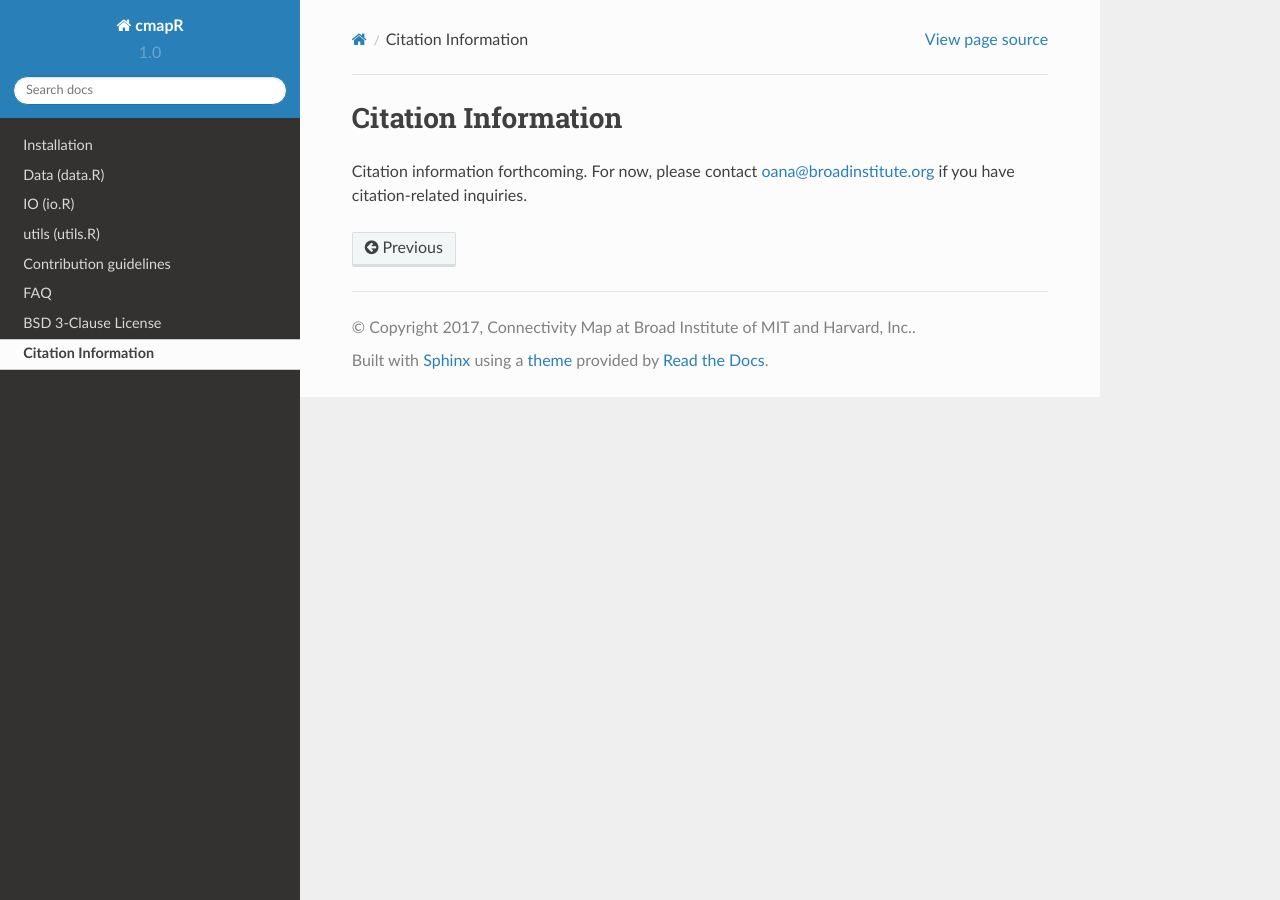
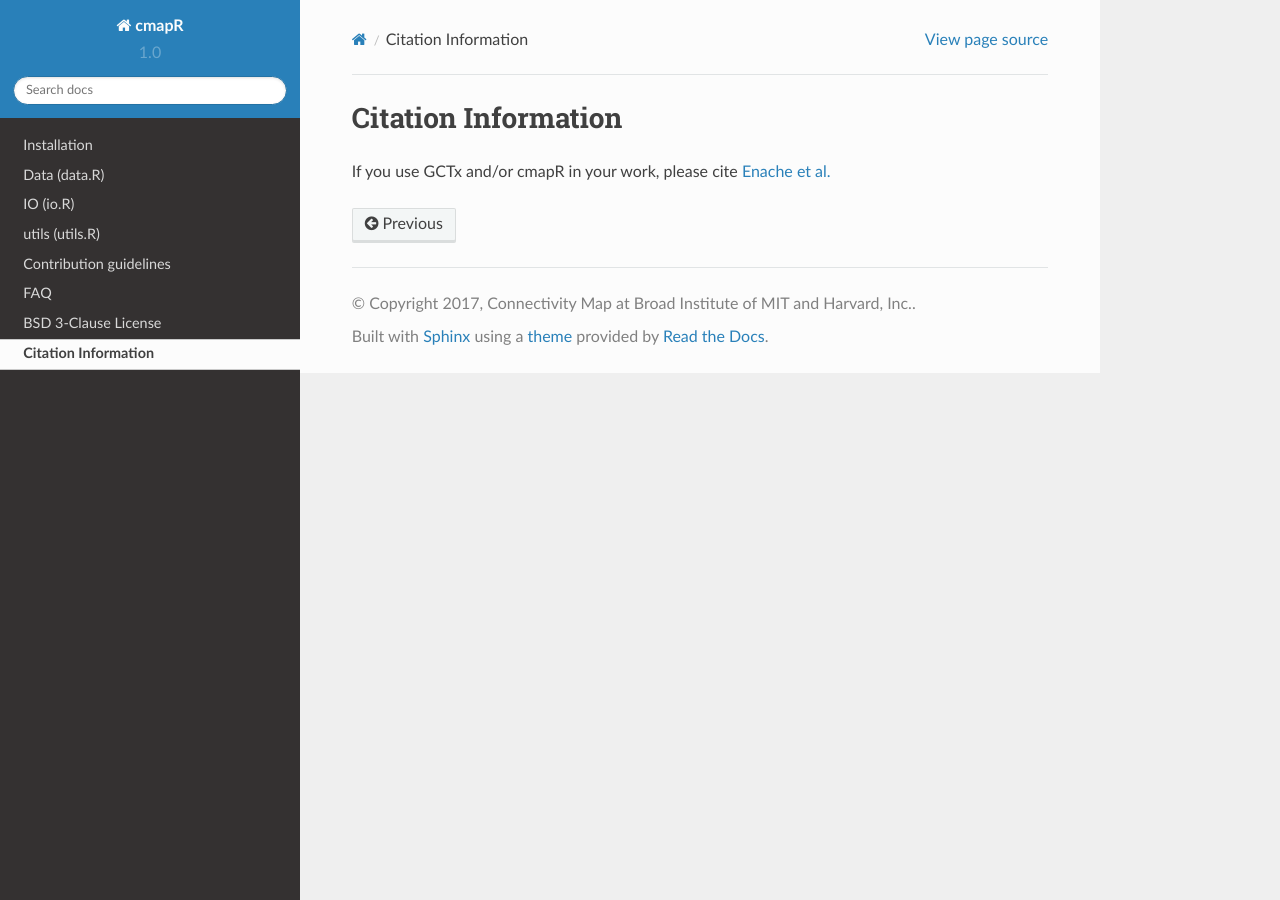
Before and after one commit to cmap/cmapR, a Sphinx documentation site: the page built from docs/source/citing.rst, in a window 1280 px wide. Built offline with Sphinx 7.4.7 and the Read the Docs theme 2.0.0, drawn with Linux system fonts in a browser that asks for light colours.

Commit message:
Update citing.rst

```diff
--- a/docs/source/citing.rst
+++ b/docs/source/citing.rst
@@ -3,4 +3,6 @@
 Citation Information
 ====================
 
-Citation information forthcoming. For now, please contact oana@broadinstitute.org if you have citation-related inquiries.
+If you use GCTx and/or cmapR in your work, please cite `Enache et al.`_
+
+.. _Enache et al.: https://www.biorxiv.org/content/early/2017/11/30/227041
```
